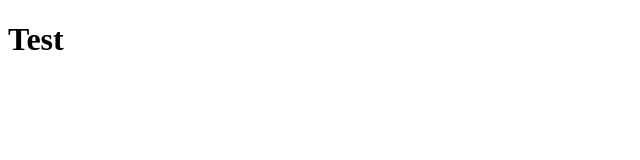
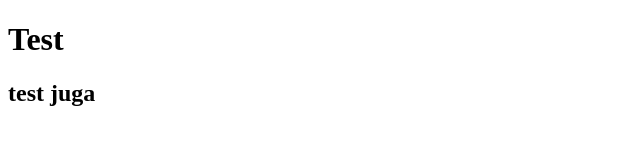
Before and after one commit to budimanr3101/mycv, a plain HTML site: page jajal.html in a window 1280 px wide. Shown: the whole page, without its empty margins (0-640 px from the left). Drawn offline with Linux system fonts and the light colour scheme.

Commit message:
ini boleh masuk

```diff
--- a/jajal.html
+++ b/jajal.html
@@ -8,5 +8,6 @@
 </head>
 <body>
     <h1>Test</h1>
+    <h2>test juga</h2>
 </body>
 </html>
```
